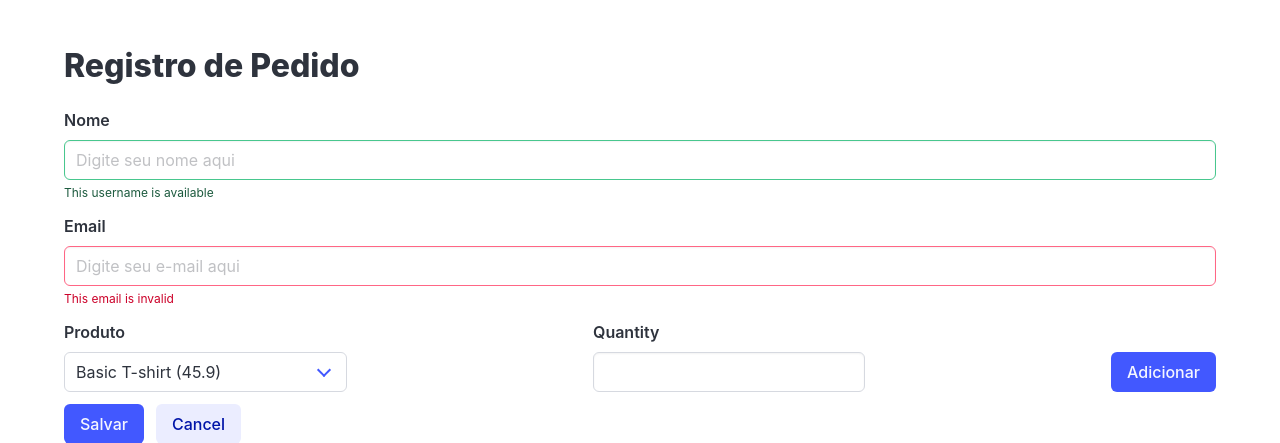
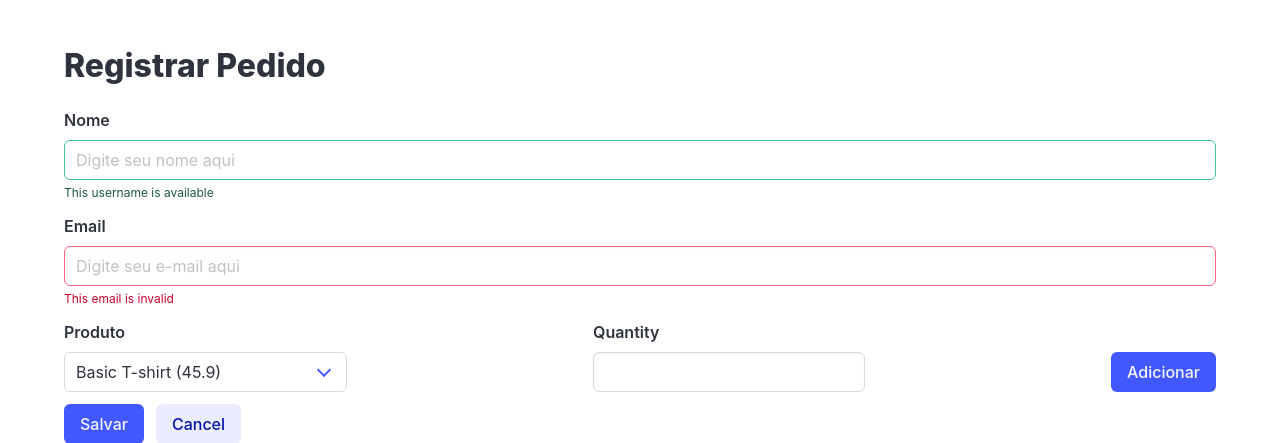
Before and after one commit to cicerokze/dev-full-python, a FastAPI app: page /order in a window 1280 px wide. Shown: the top 443 px of the page. Run offline with FastAPI, Linux system fonts and the light colour scheme.

Commit message:
feat(frontend): corrige titulo de formulario

```diff
--- a/app/frontend/templates/order_form.html
+++ b/app/frontend/templates/order_form.html
@@ -2,7 +2,7 @@
 {% block content %}
   <section class="section">
     <div class="container">
-      <h1 class="title">Registro de Pedido</h1>
+      <h1 class="title">Registrar Pedido</h1>
       <form method="post" action="/api/orders" hx-trigger="submit">
 
         <div class="field">
```
